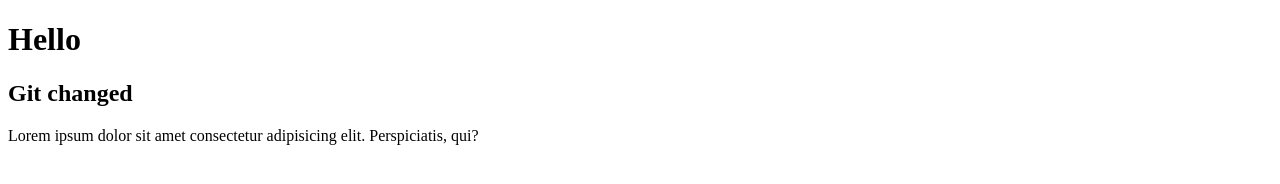
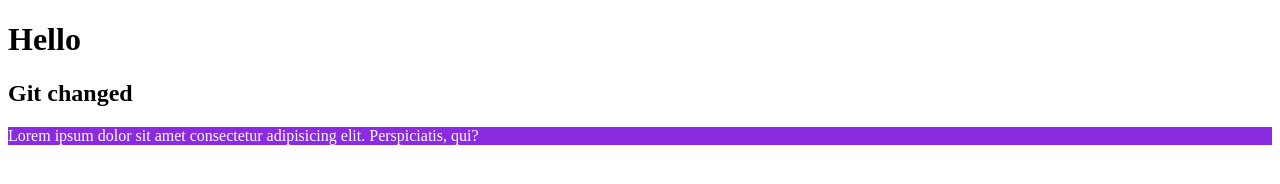
Before and after one commit to aothymoon59/my-second-repos, a plain HTML site: page index.html in a window 1280 px wide. Drawn offline with Linux system fonts and the light colour scheme.

Commit message:
style changed

```diff
--- a/index.html
+++ b/index.html
@@ -5,6 +5,7 @@
     <meta http-equiv="X-UA-Compatible" content="IE=edge" />
     <meta name="viewport" content="width=device-width, initial-scale=1.0" />
     <title>My second repos</title>
+    <link rel="stylesheet" href="style.css" />
   </head>
   <body>
     <h1>Hello</h1>
--- a/style.css
+++ b/style.css
@@ -1,4 +1,4 @@
 p{
-    color: red;
+    color: white;
     background-color: blueviolet;
 }
```
